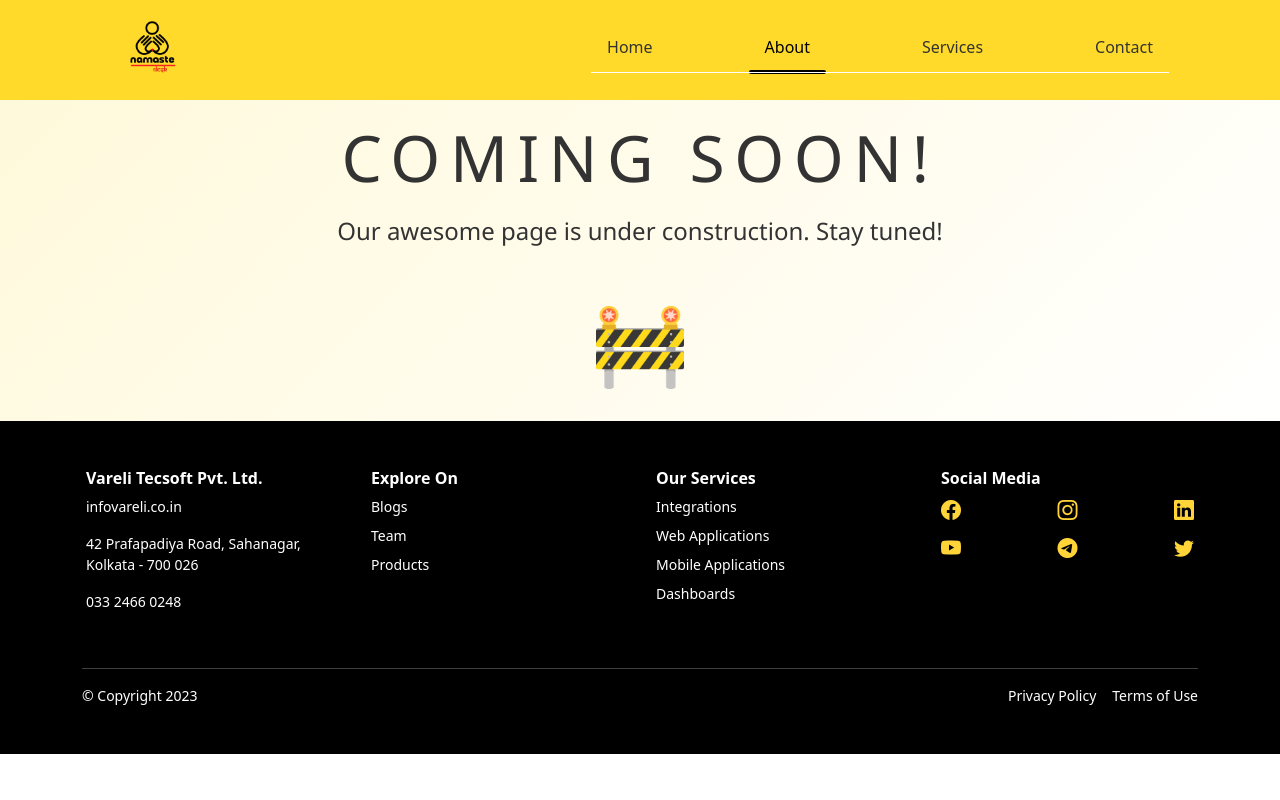
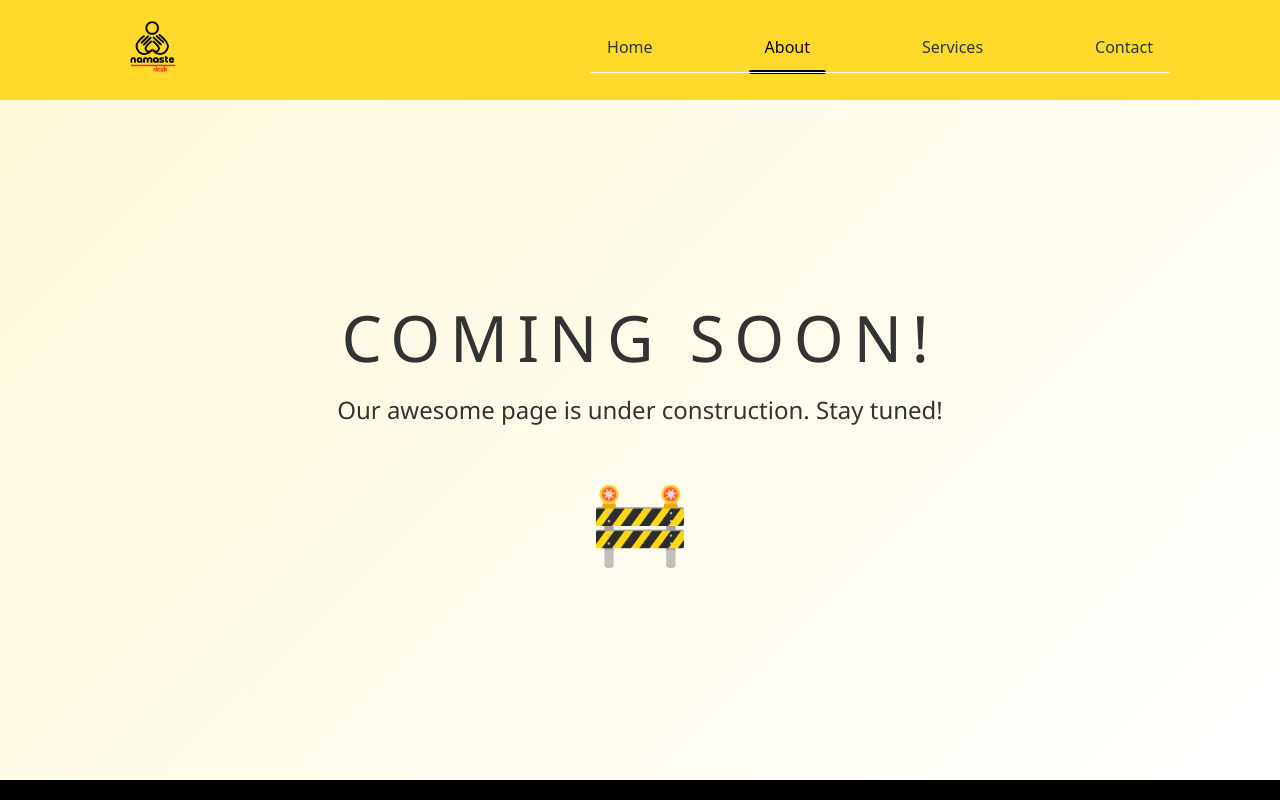
Before and after one commit to rahul04070407/namasteDesk, an Angular app: page /about in a window 1280 px wide. Shown: the top 800 px of the page. Built offline with nearby package versions, Linux system fonts and the light colour scheme.

Commit message:
comming soon fixed

```diff
--- a/src/app/pages/coming-soon/coming-soon.component.scss
+++ b/src/app/pages/coming-soon/coming-soon.component.scss
@@ -1,40 +1,7 @@
-/* Make sure html, body take full height */
-html,
-body {
-    height: 100%;
-    margin: 0;
-    padding: 0;
-}
-
-/* Flex container to stack header, main, footer */
-body {
-    display: flex;
-    flex-direction: column;
-    min-height: 100vh;
-}
-
-/* Fixed height header and footer */
-.site-header,
-.site-footer {
-    background-color: #ffda2a;
-    padding: 20px;
-    text-align: center;
-    font-weight: bold;
-}
-
-/* Give header and footer fixed height */
-.site-header {
-    height: 80px;
-    flex-shrink: 0;
-}
-
-.site-footer {
-    height: 60px;
-    flex-shrink: 0;
-}
 
 /* Main fills the rest */
 .coming-soon-container {
+        min-height: 85vh;
     flex-grow: 1;
     /* fill remaining vertical space */
     display: flex;
```
